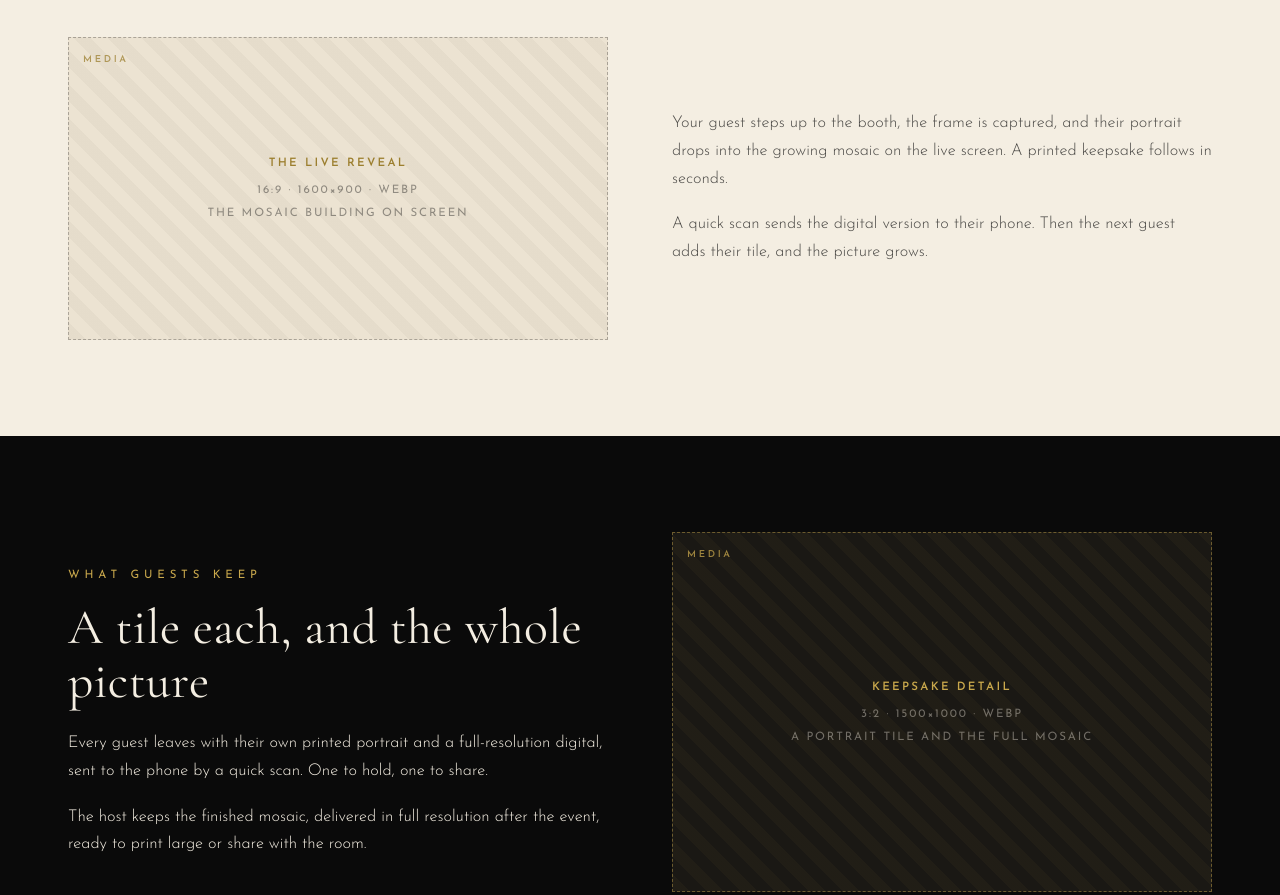
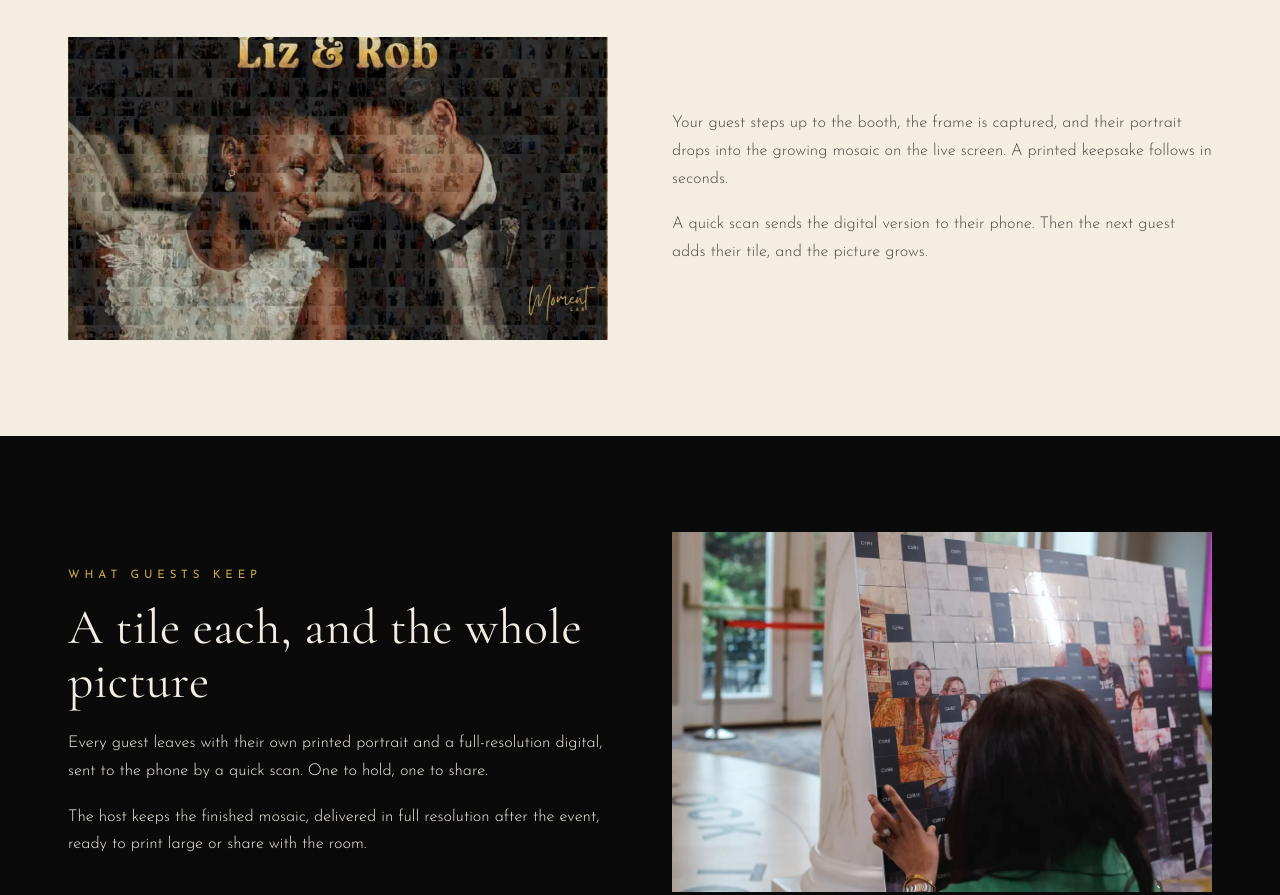
Before and after one commit to MomentLabUK/Momentlab-website, a website: page experiences/mosaic.html in a window 1280 px wide. Shown: the part 2540-3435 px from the top of the page. Drawn offline with nearby package versions, Linux system fonts and the light colour scheme.

Commit message:
Add Mosaic experience page media

```diff
--- a/experiences/mosaic.html
+++ b/experiences/mosaic.html
@@ -319,6 +319,12 @@
 .media--square{aspect-ratio:1/1}
 .media--keep{aspect-ratio:3/2}
 .media--showcase{aspect-ratio:16/9}
+.photo{position:relative;width:100%;overflow:hidden;background:#141414}
+.photo--square{aspect-ratio:1/1}
+.photo--wide{aspect-ratio:16/9}
+.photo--keep{aspect-ratio:3/2}
+.photo img{position:absolute;top:0;left:0;width:100%;height:100%;object-fit:cover}
+@supports not (aspect-ratio:1/1){.photo--square{height:0;padding-bottom:100%}.photo--wide{height:0;padding-bottom:56.25%}.photo--keep{height:0;padding-bottom:66.67%}}
 .yt{position:relative;height:0;padding-bottom:56.25%;background:#000;cursor:pointer;overflow:hidden}
 .yt img{position:absolute;top:0;left:0;width:100%;height:100%;object-fit:cover;opacity:.88;transition:opacity .4s ease,transform .6s ease}
 .yt:hover img{opacity:1;transform:scale(1.015)}
@@ -474,10 +480,7 @@
       <p>Everyone wants to add their tile, everyone watches it build, and the finished mosaic prints as a keepsake for the host and shares as a digital for the room.</p>
     </div>
     <div class="col-media">
-      <div class="media media--square">
-        <span class="media__tag">Media</span>
-        <span class="media__label"><strong>Mosaic reveal</strong>1:1 &middot; 1400&times;1400 &middot; WebP<br>The finished mosaic, built from portraits</span>
-      </div>
+      <div class="photo photo--square"><img src="/assets/experiences/mosaic-photo-booth-keepsake.webp" width="1800" height="1200" style="object-position:62% 50%" alt="A guest holding a finished photo mosaic built from portraits taken on the night" loading="lazy" decoding="async"></div>
     </div>
   </div>
 </section>
@@ -491,10 +494,7 @@
     </div>
     <div class="split" style="margin-top:44px">
       <div class="col-media">
-        <div class="media media--wide">
-          <span class="media__tag">Media</span>
-          <span class="media__label"><strong>The live reveal</strong>16:9 &middot; 1600&times;900 &middot; WebP<br>The mosaic building on screen</span>
-        </div>
+        <div class="photo photo--wide"><img src="/assets/experiences/mosaic-photo-booth-reveal-north-east.webp" width="1063" height="624" alt="A digital wedding mosaic of a bride and groom, made from hundreds of guest portraits" loading="lazy" decoding="async"></div>
       </div>
       <div class="col-text">
         <p>Your guest steps up to the booth, the frame is captured, and their portrait drops into the growing mosaic on the live screen. A printed keepsake follows in seconds.</p>
@@ -514,10 +514,7 @@
       <p>The host keeps the finished mosaic, delivered in full resolution after the event, ready to print large or share with the room.</p>
     </div>
     <div class="col-media">
-      <div class="media media--keep">
-        <span class="media__tag">Media</span>
-        <span class="media__label"><strong>Keepsake detail</strong>3:2 &middot; 1500&times;1000 &middot; WebP<br>A portrait tile and the full mosaic</span>
-      </div>
+      <div class="photo photo--keep"><img src="/assets/experiences/mosaic-photo-booth-event-newcastle.webp" width="1200" height="1800" style="object-position:50% 50%" alt="A guest placing her portrait tile onto the photo mosaic board" loading="lazy" decoding="async"></div>
     </div>
   </div>
 </section>
```
Also changed, not shown: assets/experiences/mosaic-photo-booth-event-newcastle.webp (added), assets/experiences/mosaic-photo-booth-keepsake.webp (added), assets/experiences/mosaic-photo-booth-reveal-north-east.webp (added).
